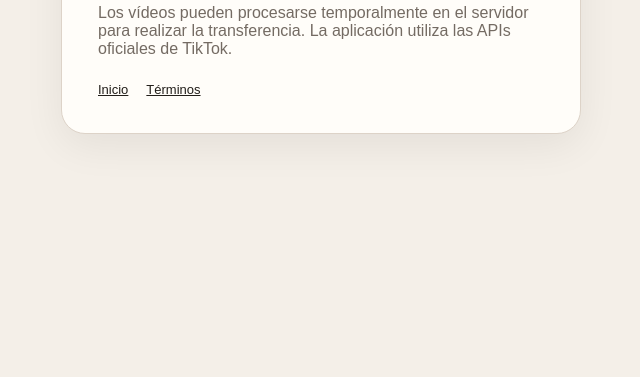
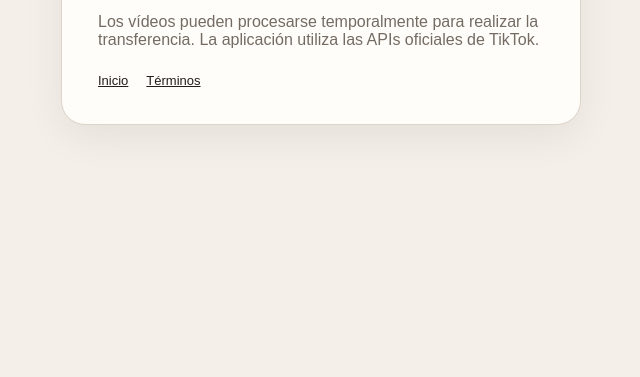
Before and after one commit to dlashred554/borradores, a plain HTML site: page privacy.html in a window 1280 px wide. Shown: the part 423-800 px from the top of the page, without its empty margins (319-959 px from the left). Drawn offline with Linux system fonts and the light colour scheme.

Commit message:
Build DraftFlow privacy.html

```diff
--- a/privacy.html
+++ b/privacy.html
@@ -1 +1 @@
-<!doctype html><html lang="es"><head><meta charset="UTF-8"><meta name="viewport" content="width=device-width,initial-scale=1"><title>Privacidad — DraftFlow</title><link rel="stylesheet" href="style.css"></head><body><main><div class="card"><h1>Política de privacidad</h1><p>DraftFlow utiliza los datos proporcionados por TikTok tras la autorización del usuario para identificar la cuenta y transferir vídeos como borradores.</p><p>Los vídeos pueden procesarse temporalmente en el servidor para realizar la transferencia. La aplicación utiliza las APIs oficiales de TikTok.</p><footer><a href="index.html">Inicio</a><a href="terms.html">Términos</a></footer></div></main></body></html>
+<!doctype html><html lang="es"><head><meta charset="UTF-8"><meta name="viewport" content="width=device-width,initial-scale=1"><title>Política de privacidad — DraftFlow</title><link rel="stylesheet" href="style.css"></head><body><main><section class="card"><h1>Política de privacidad</h1><p>DraftFlow utiliza los datos proporcionados por TikTok tras la autorización del usuario para identificar la cuenta y transferir vídeos como borradores.</p><p>Los vídeos pueden procesarse temporalmente para realizar la transferencia. La aplicación utiliza las APIs oficiales de TikTok.</p><footer><a href="index.html">Inicio</a><a href="terms.html">Términos</a></footer></section></main></body></html>
```
